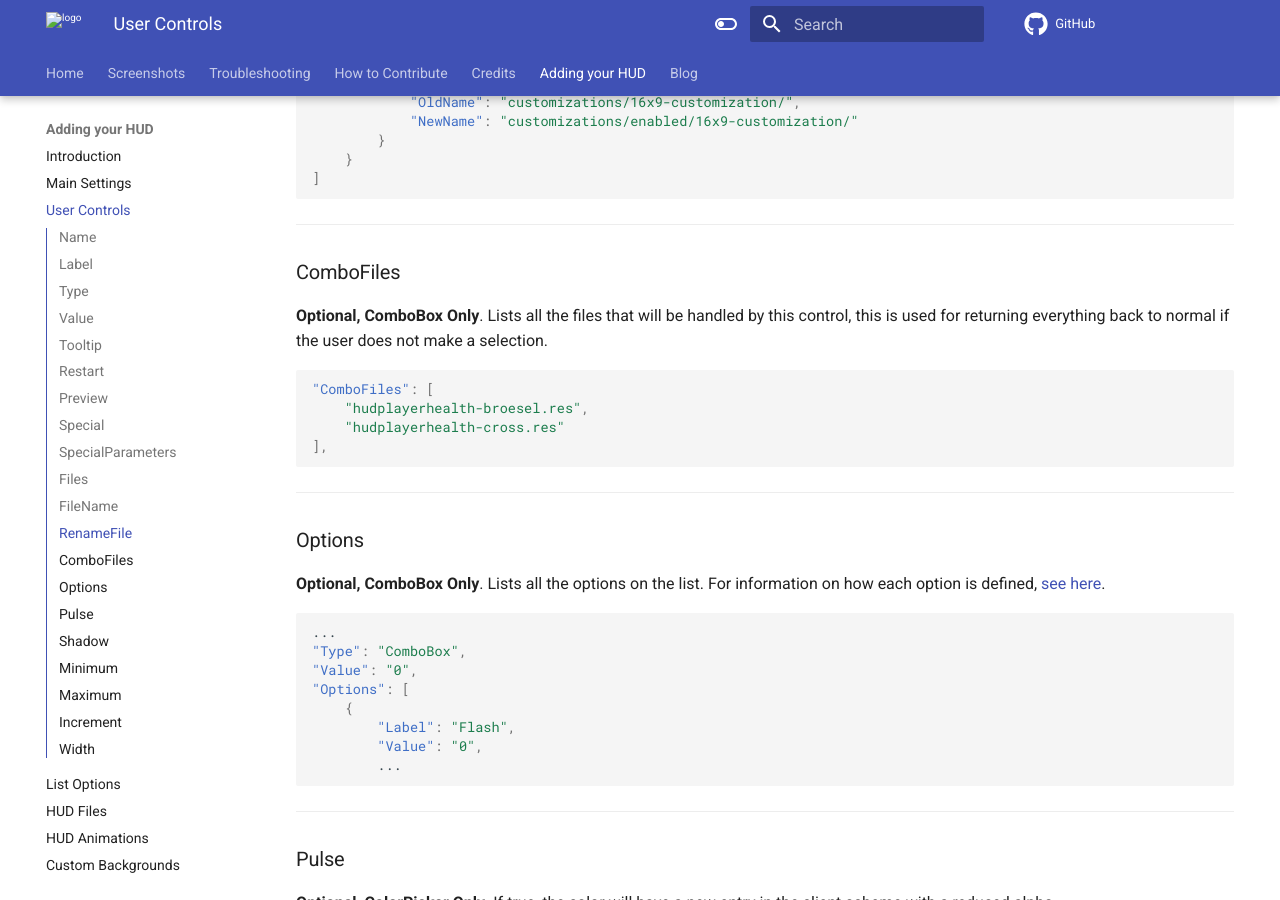
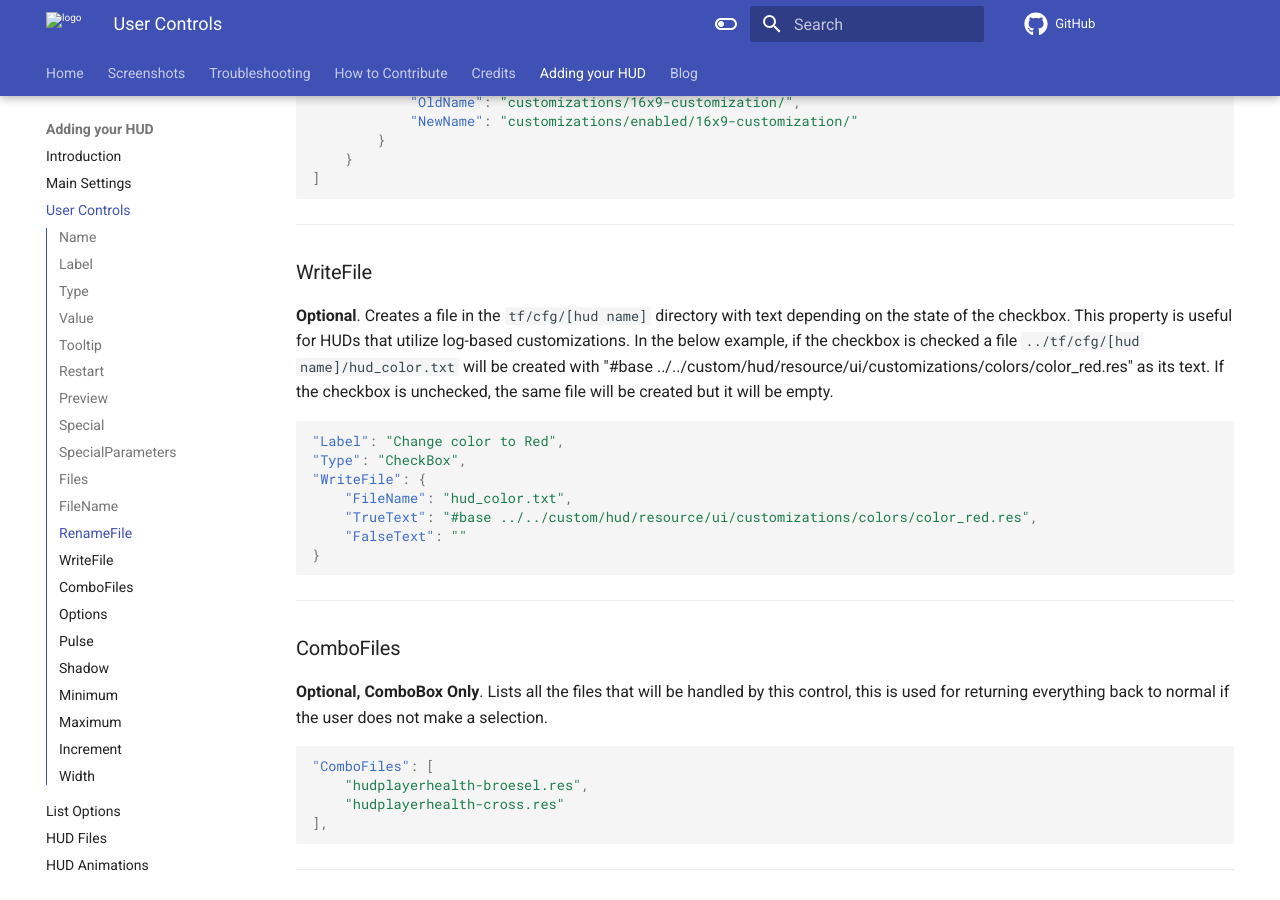
Before and after one commit to CriticalFlaw/TF2HUD.Editor, an MkDocs documentation site: the page built from docs/json/controls.md, in a window 1280 px wide and 900 px high, scrolled down 5020 px. Built offline with MkDocs 1.6.1 and Material for MkDocs 9.7.7, drawn with Linux system fonts in a browser that asks for light colours; comment, search, counter and statistics services are not loaded.

Commit message:
Added WriteFile to doc

````diff
--- a/docs/json/controls.md
+++ b/docs/json/controls.md
@@ -248,6 +248,22 @@ Only the selected ComboBox value RenameFile.NewName will be enabled, other optio
 
 ---
 
+### WriteFile
+
+**Optional**. Creates a file in the `tf/cfg/[hud name]` directory with text depending on the state of the checkbox. This property is useful for HUDs that utilize log-based customizations. In the below example, if the checkbox is checked a file `../tf/cfg/[hud name]/hud_color.txt` will be created with "#base ../../custom/hud/resource/ui/customizations/colors/color_red.res" as its text. If the checkbox is unchecked, the same file will be created but it will be empty.
+
+```json
+"Label": "Change color to Red",
+"Type": "CheckBox",
+"WriteFile": {
+	"FileName": "hud_color.txt",
+	"TrueText": "#base ../../custom/hud/resource/ui/customizations/colors/color_red.res",
+	"FalseText": ""
+}
+```
+
+---
+
 ### ComboFiles
 
 **Optional, ComboBox Only**. Lists all the files that will be handled by this control, this is used for returning everything back to normal if the user does not make a selection.
````
